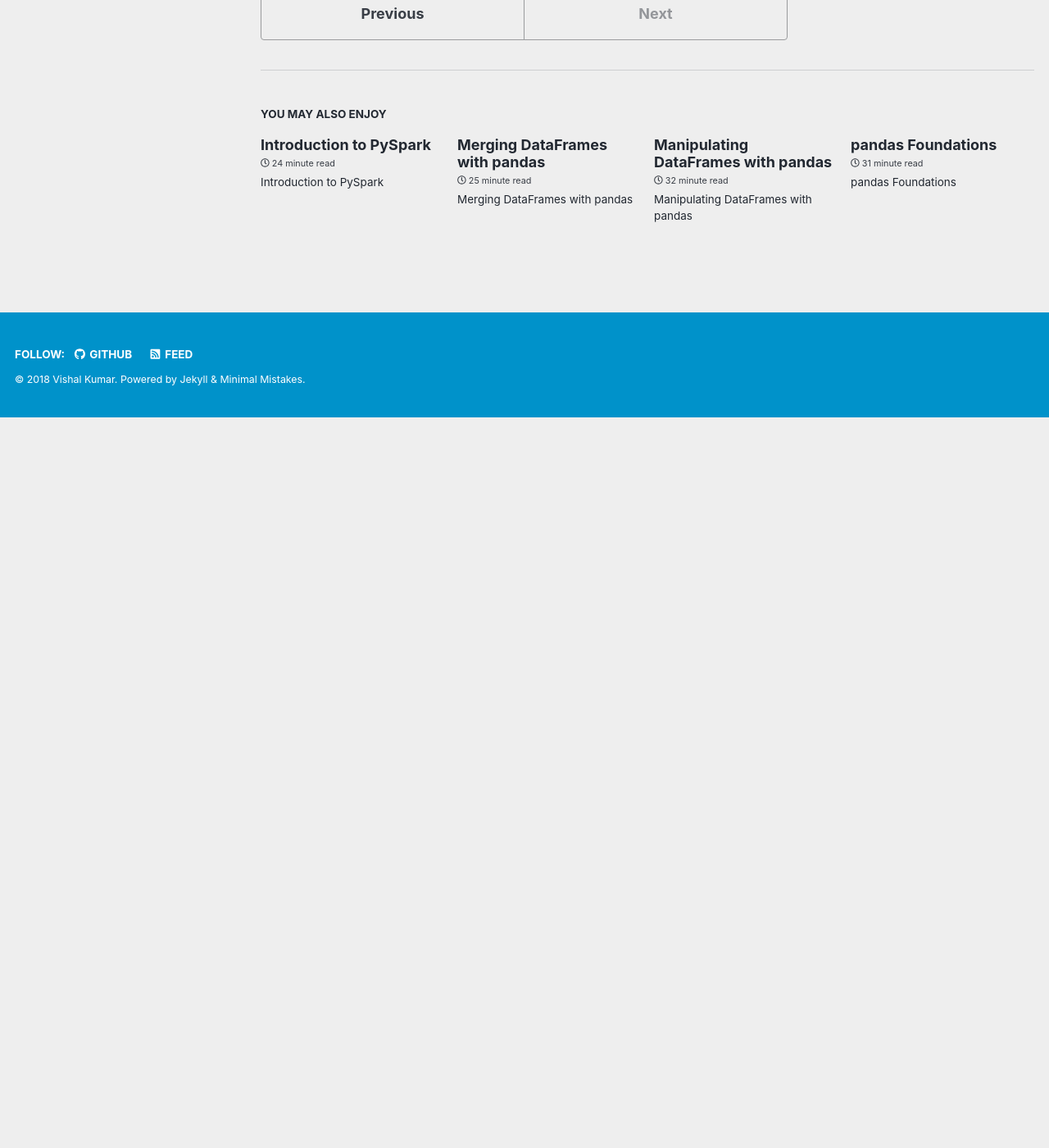
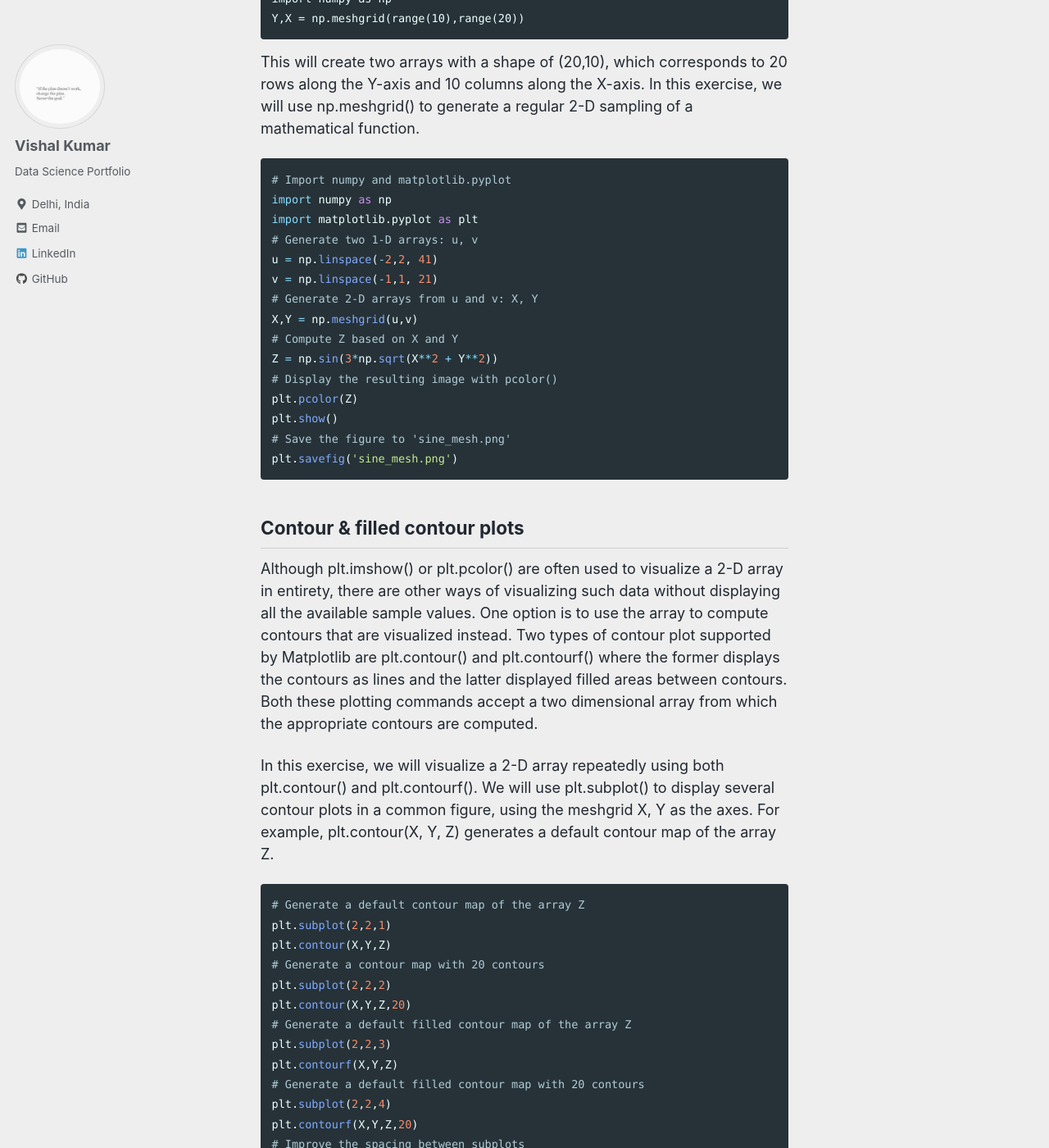
Before and after one commit to vishalmnemonic/vishalmnemonic.github.io, a Jekyll site: the page built from _posts/2018-10-29-DC12.md, in a window 1280 px wide and 1400 px high, scrolled down 7418 px. Shown: the whole window at 82% size. Built offline with Jekyll 4.4.1, drawn with Linux system fonts in a browser that asks for light colours; nearby versions of some CDN libraries; before the commit the page ends 7927 px from its top, so only the background shows below that; some of the changed text lies outside the part shown.

Commit message:
dc12 2.1

````diff
--- a/_posts/2018-10-29-DC12.md
+++ b/_posts/2018-10-29-DC12.md
@@ -207,3 +207,88 @@
 plt.tight_layout()
 plt.show()
 ```
+
+## Generating meshes
+In order to visualize two-dimensional arrays of data, it is necessary to understand how to generate and manipulate 2-D arrays. Many Matplotlib plots support arrays as input and in particular, they support NumPy arrays. The NumPy library is the most widely-supported means for supporting numeric arrays in Python. In this exercise, we will use the meshgrid function in NumPy to generate 2-D arrays which we will then visualize using plt.imshow(). The simplest way to generate a meshgrid is as follows:
+```
+import numpy as np
+Y,X = np.meshgrid(range(10),range(20))
+```
+This will create two arrays with a shape of (20,10), which corresponds to 20 rows along the Y-axis and 10 columns along the X-axis. In this exercise, we will use np.meshgrid() to generate a regular 2-D sampling of a mathematical function.
+
+```python
+# Import numpy and matplotlib.pyplot
+import numpy as np
+import matplotlib.pyplot as plt
+# Generate two 1-D arrays: u, v
+u = np.linspace(-2,2, 41)
+v = np.linspace(-1,1, 21)
+# Generate 2-D arrays from u and v: X, Y
+X,Y = np.meshgrid(u,v)
+# Compute Z based on X and Y
+Z = np.sin(3*np.sqrt(X**2 + Y**2))
+# Display the resulting image with pcolor()
+plt.pcolor(Z)
+plt.show()
+# Save the figure to 'sine_mesh.png'
+plt.savefig('sine_mesh.png')
+```
+
+## Contour & filled contour plots
+Although plt.imshow() or plt.pcolor() are often used to visualize a 2-D array in entirety, there are other ways of visualizing such data without displaying all the available sample values. One option is to use the array to compute contours that are visualized instead. Two types of contour plot supported by Matplotlib are plt.contour() and plt.contourf() where the former displays the contours as lines and the latter displayed filled areas between contours. Both these plotting commands accept a two dimensional array from which the appropriate contours are computed.
+
+In this exercise, we will visualize a 2-D array repeatedly using both plt.contour() and plt.contourf(). We will use plt.subplot() to display several contour plots in a common figure, using the meshgrid X, Y as the axes. For example, plt.contour(X, Y, Z) generates a default contour map of the array Z.
+
+```python
+# Generate a default contour map of the array Z
+plt.subplot(2,2,1)
+plt.contour(X,Y,Z)
+# Generate a contour map with 20 contours
+plt.subplot(2,2,2)
+plt.contour(X,Y,Z,20)
+# Generate a default filled contour map of the array Z
+plt.subplot(2,2,3)
+plt.contourf(X,Y,Z)
+# Generate a default filled contour map with 20 contours
+plt.subplot(2,2,4)
+plt.contourf(X,Y,Z,20)
+# Improve the spacing between subplots
+plt.tight_layout()
+# Display the figure
+plt.show()
+```
+
+## Modifying colormaps
+When displaying a 2-D array with plt.imshow() or plt.pcolor(), the values of the array are mapped to a corresponding color. The set of colors used is determined by a colormap which smoothly maps values to colors, making it easy to understand the structure of the data at a glance. It is often useful to change the colormap from the default 'jet' colormap used by matplotlib. A good colormap is visually pleasing and conveys the structure of the data faithfully and in a way that makes sense for the application.
+
+* Some matplotlib colormaps have unique names such as 'jet', 'coolwarm', 'magma' and 'viridis'.
+* Others have a naming scheme based on overall color such as 'Greens', 'Blues', 'Reds', and 'Purples'.
+* Another four colormaps are based on the seasons, namely 'summer', 'autumn', 'winter' and 'spring'.
+* You can insert the option cmap=<name> into most matplotlib functions to change the color map of the resulting plot.
+In this exercise, we will explore four different colormaps together using plt.subplot(). We will use a pregenerated array Z and a meshgrid X, Y to generate the same filled contour plot with four different color maps. Be sure to also add a color bar to each filled contour plot with plt.colorbar().
+
+```python
+# Create a filled contour plot with a color map of 'viridis'
+plt.subplot(2,2,1)
+plt.contourf(X,Y,Z,20, cmap='viridis')
+plt.colorbar()
+plt.title('Viridis')
+# Create a filled contour plot with a color map of 'gray'
+plt.subplot(2,2,2)
+plt.contourf(X,Y,Z,20, cmap='gray')
+plt.colorbar()
+plt.title('Gray')
+# Create a filled contour plot with a color map of 'autumn'
+plt.subplot(2,2,3)
+plt.contourf(X,Y,Z,20,cmap='autumn')
+plt.colorbar()
+plt.title('Autumn')
+# Create a filled contour plot with a color map of 'winter'
+plt.subplot(2,2,4)
+plt.contourf(X,Y,Z,20,cmap='winter')
+plt.colorbar()
+plt.title('Winter')
+# Improve the spacing between subplots and display them
+plt.tight_layout()
+plt.show()
+```
````
